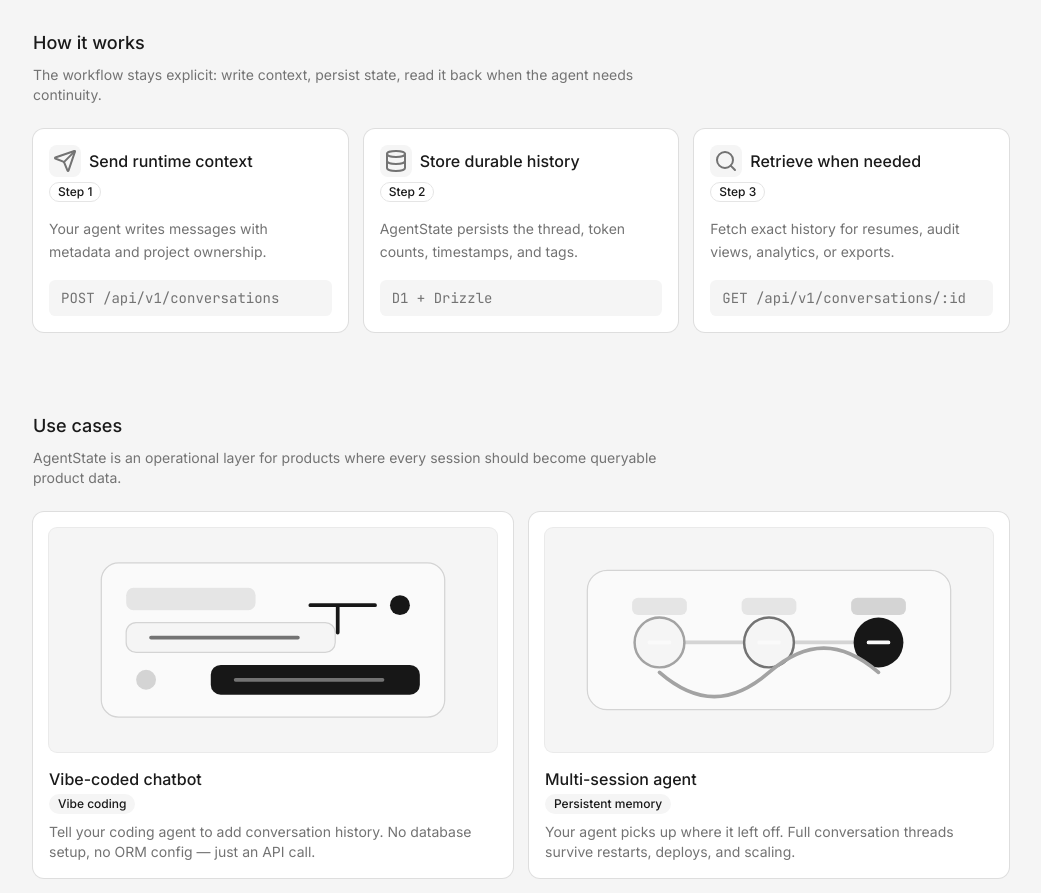
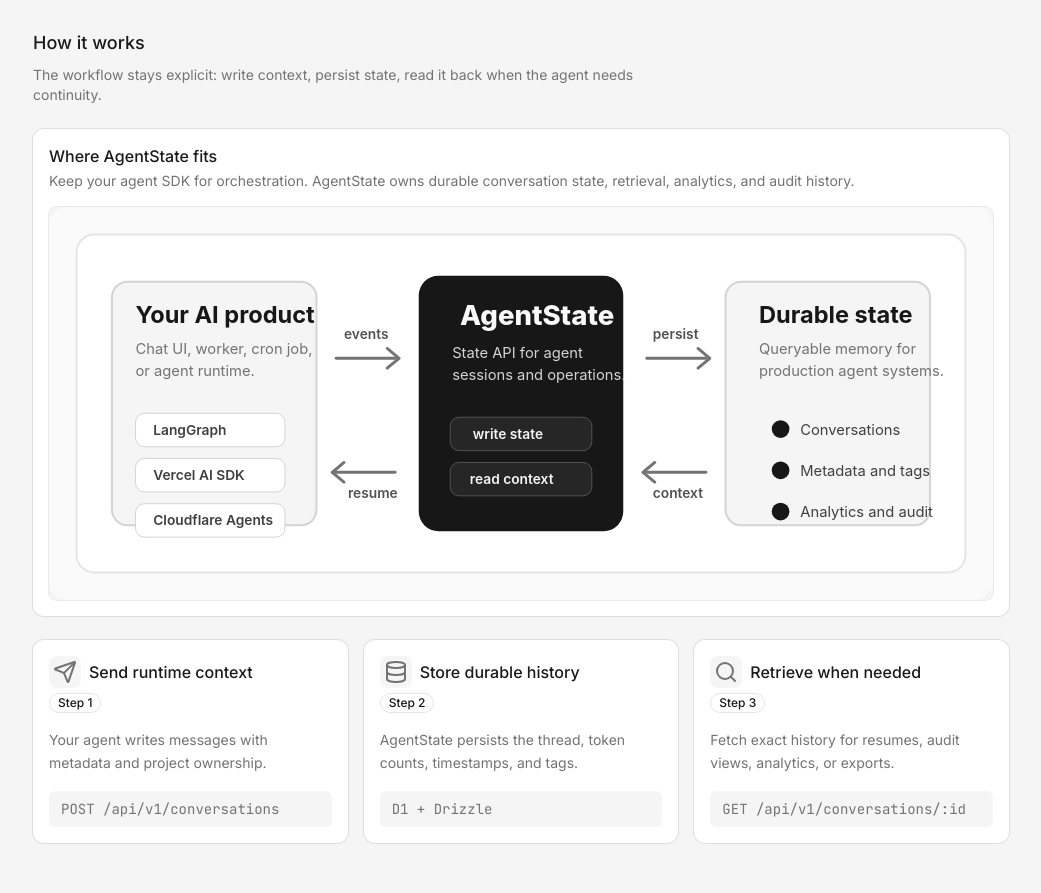
Before and after one commit to duyet/agentstate, a Next.js app in the folder packages/dashboard/: page / in a window 1280 px wide. Shown: the part 1060-1953 px from the top of the page, without its empty margins (119-1160 px from the left). Built offline with nearby package versions, Linux system fonts and the light colour scheme; no server answers.

Commit message:
feat(dashboard): add homepage product flow
Add a static SVG chart showing how AgentState fits between agent SDKs and durable state.

Render the chart in the How it works section with shadcn card composition.

Co-Authored-By: Duyet Le <me@duyet.net>

Co-Authored-By: duyetbot <bot@duyet.net>

```diff
--- a/packages/dashboard/src/components/landing/how-it-works.tsx
+++ b/packages/dashboard/src/components/landing/how-it-works.tsx
@@ -1,4 +1,5 @@
 import { DatabaseIcon, type LucideIcon, SearchIcon, SendIcon } from "lucide-react";
+import Image from "next/image";
 import {
   landingCard,
   landingContainer,
@@ -58,6 +59,28 @@
             needs continuity.
           </p>
         </MotionDiv>
+        <MotionDiv variants={landingCard} whileHover={landingHover}>
+          <Card>
+            <CardHeader>
+              <CardTitle>Where AgentState fits</CardTitle>
+              <CardDescription>
+                Keep your agent SDK for orchestration. AgentState owns durable conversation state,
+                retrieval, analytics, and audit history.
+              </CardDescription>
+            </CardHeader>
+            <CardContent>
+              <div className="flex aspect-[12/5] items-center justify-center overflow-hidden rounded-lg bg-muted ring-1 ring-border/80">
+                <Image
+                  src="/landing/state-architecture.svg"
+                  alt="Agent SDKs send state events to AgentState, which stores durable history and returns context to the app."
+                  width={960}
+                  height={400}
+                  className="size-full object-contain"
+                />
+              </div>
+            </CardContent>
+          </Card>
+        </MotionDiv>
         <MotionDiv className="grid gap-4 sm:grid-cols-3" variants={landingContainer}>
           {steps.map(({ number, title, description, endpoint, icon: Icon }) => (
             <MotionDiv key={number} variants={landingCard} whileHover={landingHover}>
```
Also changed, not shown: packages/dashboard/public/landing/state-architecture.svg (added).
